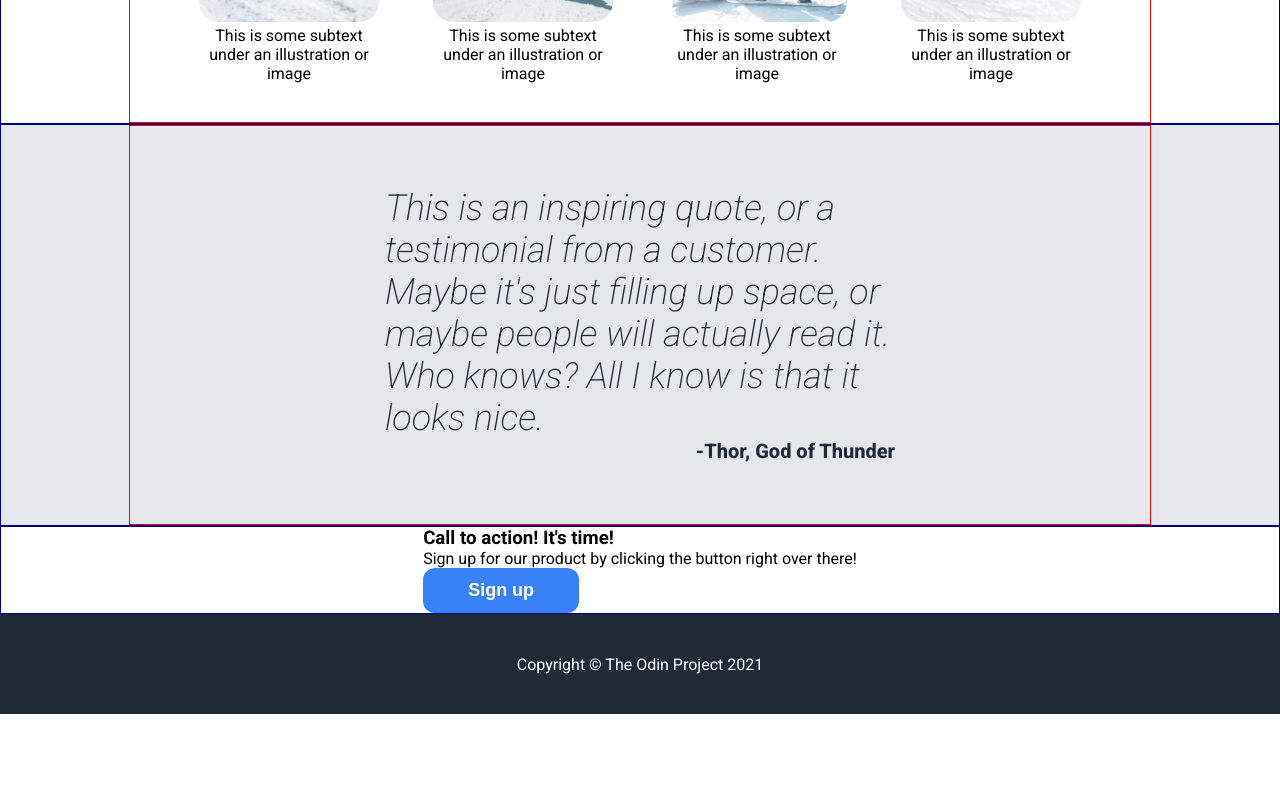
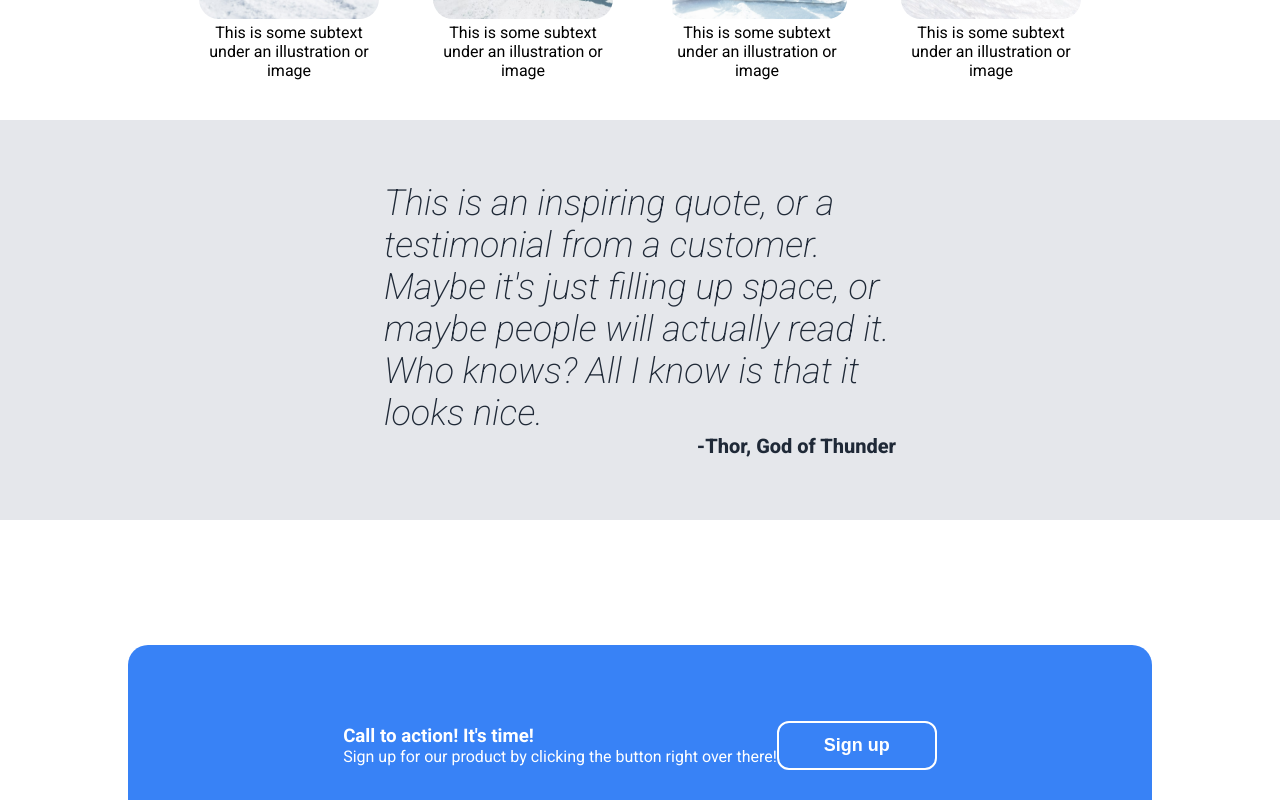
Before and after one commit to cczesar/landing-page, a plain HTML site: page index.html in a window 1280 px wide. Shown: the part 1060-1860 px from the top of the page. Before the commit the page ends 1774 px from the top, so only its background shows below. Drawn offline with Linux system fonts and the light colour scheme.

Commit message:
Added sign up button styles

```diff
--- a/styles.css
+++ b/styles.css
@@ -14,7 +14,6 @@ body{
 .info,
 .quote,
 .sign{
-    border: 1px solid darkblue;
     display: flex;
     justify-content: center;
 }
@@ -23,7 +22,6 @@ body{
 .info-container,
 .quote-container,
 .sign-containter{
-    border: 1px solid red;
     width: 80%;
 }
 
@@ -33,12 +31,7 @@ body{
     color: #ffffff;
 
 }
-.footer{
-    display: flex;
-    justify-content: center;
-    align-items: center;
-    height: 100px;
-}
+
 /* hero */
 .hero-container{
     min-height: 680px;
@@ -143,6 +136,7 @@ h2{
 }
 .image-one{
     border-radius: 20px;
+
 }
 .boxes-text{
     font-size: 16px;
@@ -180,3 +174,33 @@ figcaption{
     color:#1F2937;
     font-size: 20px;
 }
+
+/*sign up*/
+.sign{
+    min-height: 450px;
+    align-items: center;
+}
+.sign-container{
+    background-color: #3882f6;
+    color: #ffffff;
+    height: 200px;
+    width: 80%;
+    display: flex;
+    align-items: center;
+    justify-content: center;
+    border-radius: 20px;
+    padding: 20px;
+}
+
+.sign-button{
+    border:2px solid white
+}
+
+
+/*footer*/
+.footer{
+    display: flex;
+    justify-content: center;
+    align-items: center;
+    height: 100px;
+}
```
